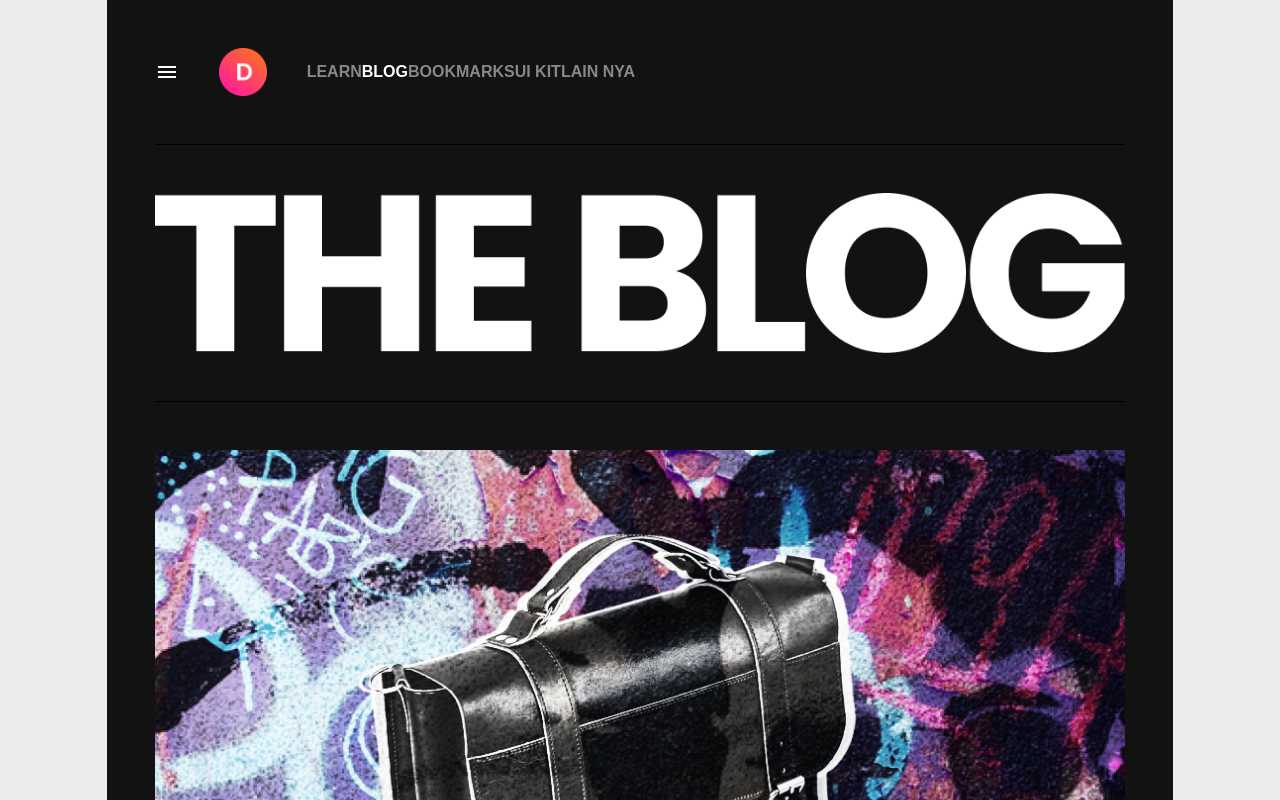
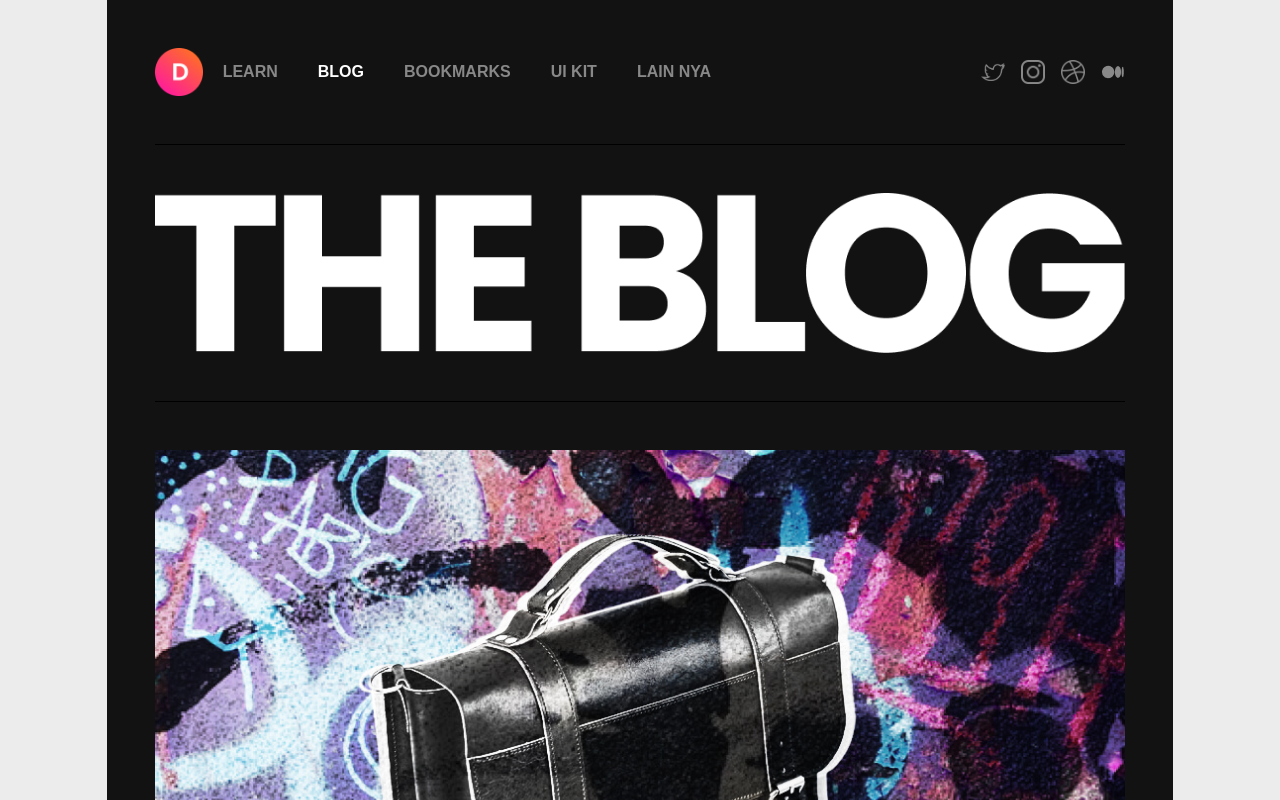
Before and after one commit to igorbeduin/tailwind-blog, a React (Create React App) app: page /blog in a window 1280 px wide. Shown: the top 800 px of the page. Built offline with nearby package versions, Linux system fonts and the light colour scheme.

Commit message:
feat: implementa responsividade para telas pequenas

```diff
--- a/src/components/Header.tsx
+++ b/src/components/Header.tsx
@@ -1,4 +1,4 @@
-import React, { useState } from "react";
+import React, { useEffect, useState } from "react";
 import { Link, useLocation } from "react-router-dom";
 
 import profileLogo from "../assets/favicons/logoorange.png";
@@ -14,29 +14,33 @@ export default function Header() {
     const [isNavBarOpen, setIsNavBarOpen] = useState(false);
     const {pathname: route} = useLocation();
 
+    useEffect(() => {
+        setIsNavBarOpen(false);
+    }, [route]);
+
     return (
         <>
             <header className="flex flex-col md:flex-row md:justify-between md:items-center bg-surface h-fit w-10/12" >
-                <section className="text-surface-low px-12 pt-12 md:p-12">
-                    <nav className={isNavBarOpen ?
-                        "flex flex-col items-start space-y-10 md:flex-row md:items-center md:space-x-10 font-bold"
-                        : "flex flex-col items-start md:flex-row md:items-center md:space-x-10 font-bold"}>
-                        <figure onClick={() => setIsNavBarOpen(prev => !prev)}>
+                <section className="text-surface-low px-12 py-6 md:p-12">
+                    <nav className="flex flex-col items-start md:flex-row md:items-center font-bold">
+                        <figure className="block justify-center items-center md:hidden md:w-12 md:h-12" onClick={() => setIsNavBarOpen(prev => !prev)}>
                             <img src={isNavBarOpen ? closeBurger : openBurger}/>
                         </figure>
-                        <figure className="flex invisible justify-center items-center w-0 h-0 md:visible md:w-12 md:h-12">
+                        <figure className="hidden justify-center items-center md:block md:w-12 md:h-12">
                             <img src={profileLogo} />
                         </figure>
-                        <div className={isNavBarOpen ? "h-fit w-fit" : "invisible w-0 h-0 md:h-fit md:w-fit md:visible"}>
-                            <Link className={route === "/learn" ? "text-base" : "hover:text-base"} to="learn">LEARN</Link>
-                            <Link className={route === "/blog" ? "text-base" : "hover:text-base"} to="blog">BLOG</Link>
-                            <Link className={route === "/bookmarks" ? "text-base" : "hover:text-base"} to="bookmarks">BOOKMARKS</Link>
-                            <Link className={route === "/ui-kit" ? "text-base" : "hover:text-base"} to="ui-kit">UI KIT</Link>
-                            <Link className={route === "/other" ? "text-base" : "hover:text-base"} to="other">LAIN NYA</Link>
+                        <div className={isNavBarOpen ? "block mt-4" : "hidden md:block"}>
+                            <Link className={route === "/learn" ? "text-base md:mx-5 block md:inline" : "hover:text-base md:mx-5 block md:inline"} to="learn">LEARN</Link>
+                            <Link className={route === "/blog" ? "text-base md:mx-5 block md:inline" : "hover:text-base md:mx-5 block md:inline"} to="blog">BLOG</Link>
+                            <Link className={route === "/bookmarks" ? "text-base md:mx-5 block md:inline" : "hover:text-base md:mx-5 block md:inline"} to="bookmarks">BOOKMARKS</Link>
+                            <Link className={route === "/ui-kit" ? "text-base md:mx-5 block md:inline" : "hover:text-base md:mx-5 block md:inline"} to="ui-kit">UI KIT</Link>
+                            <Link className={route === "/lain-nya" ? "text-base md:mx-5 block md:inline" : "hover:text-base md:mx-5 block md:inline"} to="lain-nya">LAIN NYA</Link>
                         </div>
                     </nav>
                 </section>
-                {/* <section className="flex space-x-4 items-center text-surface-low p-12">
+                <section className={isNavBarOpen
+                    ? "flex flex-col items-start md:flex-row space-y-4 md:space-y-0 md:space-x-4 md:items-center text-surface-low p-12"
+                    : "hidden md:flex flex-col items-start md:flex-row space-y-4 md:space-y-0 md:space-x-4 md:items-center text-surface-low p-12"}>
                     <figure className="w-6 h-fit opacity-50 hover:opacity-80">
                         <img src={twitterLogo}/>
                     </figure>
@@ -49,7 +53,7 @@ export default function Header() {
                     <figure className="w-6 h-fit opacity-50 hover:opacity-80">
                         <img src={mediumLogo}/>
                     </figure>
-                </section> */}
+                </section>
             </header>
         </>
     );
```
